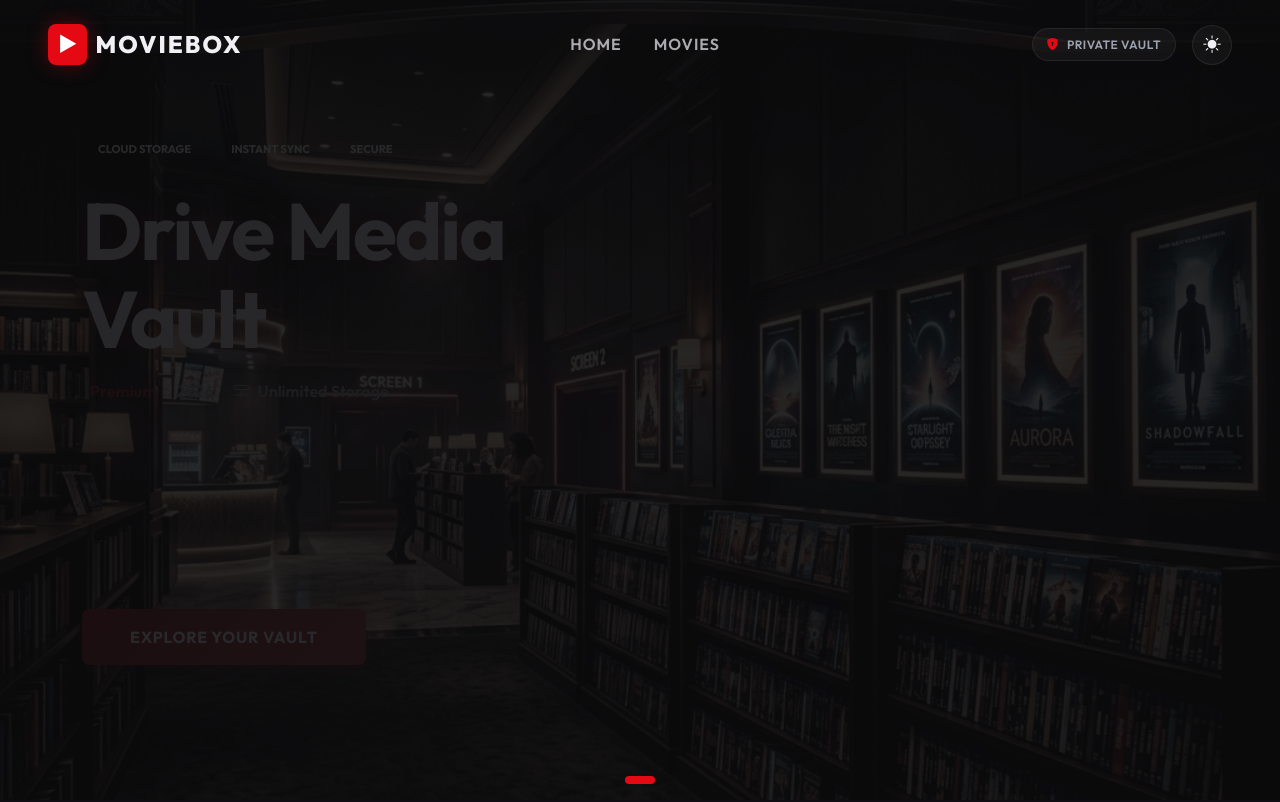
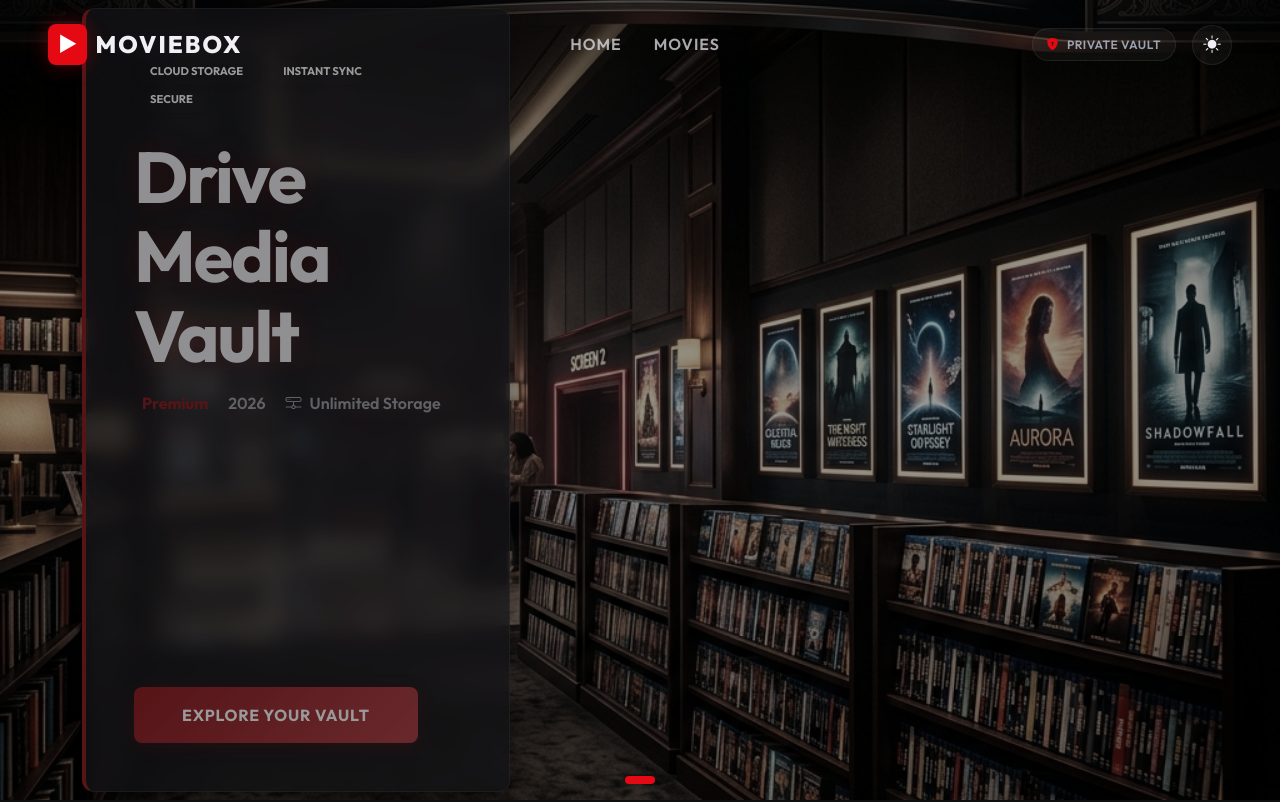
Before and after one commit to aliaigpu-star/crazy_movies, a React (Vite) app: page / in a window 1280 px wide. Shown: the top 802 px of the page. Built offline with nearby package versions, Linux system fonts and the light colour scheme; no server answers.

Commit message:
UI: Cleared hero background and added glass protective container for text readability

```diff
--- a/src/components/HeroCarousel.css
+++ b/src/components/HeroCarousel.css
@@ -20,7 +20,7 @@
   image-rendering: -webkit-optimize-contrast; /* Sharpen the image */
 }
 
-/* Dynamic overlay - unified color for consistency */
+/* Dynamic overlay - kept very light to ensure both sides are clear */
 .carousel-bg::before {
   content: '';
   position: absolute;
@@ -28,13 +28,12 @@
   left: 0;
   width: 100%;
   height: 100%;
-  background: var(--bg-base);
-  opacity: 0.85; /* Strong opacity to unify the colors */
+  background: rgba(0,0,0,0.25); /* Very light consistent tint */
   z-index: 1;
 }
 
 [data-theme="light"] .carousel-bg::before {
-  opacity: 0.92; /* Even more solid in light mode */
+  background: rgba(255,255,255,0.15); /* Almost transparent in light mode */
 }
 
 .carousel-bg {
--- a/src/components/HeroCarousel.jsx
+++ b/src/components/HeroCarousel.jsx
@@ -34,13 +34,14 @@ const HeroCarousel = () => {
             >
               <Container className="h-100 d-flex align-items-center">
                 <Row>
-                  <Col lg={8} md={10}>
+                  <Col lg={7} md={9}>
+                    <div className="hero-content-box glass-card p-4 p-md-5 reveal visible" style={{ backdropFilter: 'blur(10px)', borderLeft: '4px solid var(--primary)' }}>
                       <div className="mb-4 hero-tags">
                          {movie.tags.map((tag, index) => (
                            <span key={index} className="badge bg-primary-red me-2 text-uppercase py-2 px-3 shadow-sm" style={{fontSize: '0.7rem', borderRadius: '30px'}}>{tag}</span>
                          ))}
                       </div>
-                    <h1 className="display-1 fw-bold mb-3 movie-title-hero text-glow">
+                      <h1 className="display-2 fw-bold mb-3 movie-title-hero text-glow">
                         {movie.title}
                       </h1>
                       <div className="hero-meta mb-4">
@@ -63,6 +64,7 @@ const HeroCarousel = () => {
                           EXPLORE YOUR VAULT
                         </button>
                       </div>
+                    </div>
                   </Col>
                 </Row>
               </Container>
```
Lines whose indentation alone changed are shown as unchanged.
